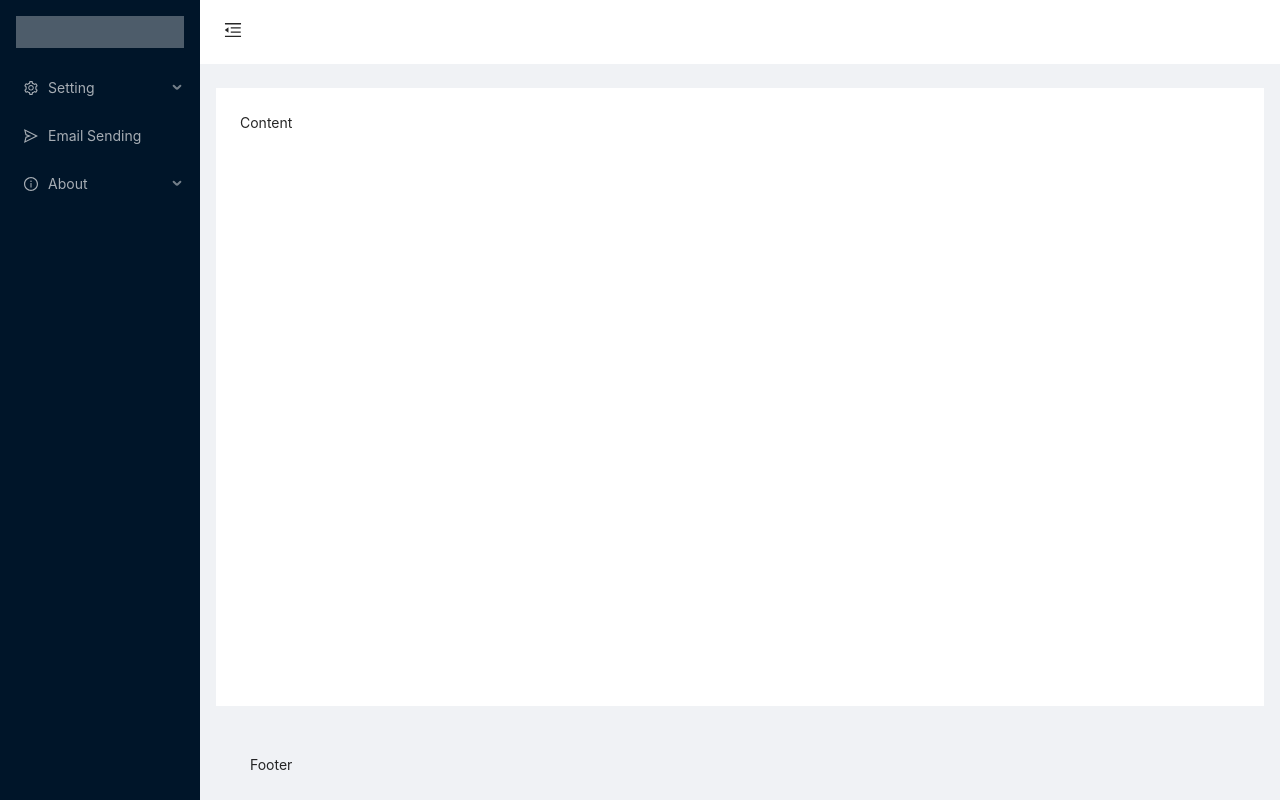
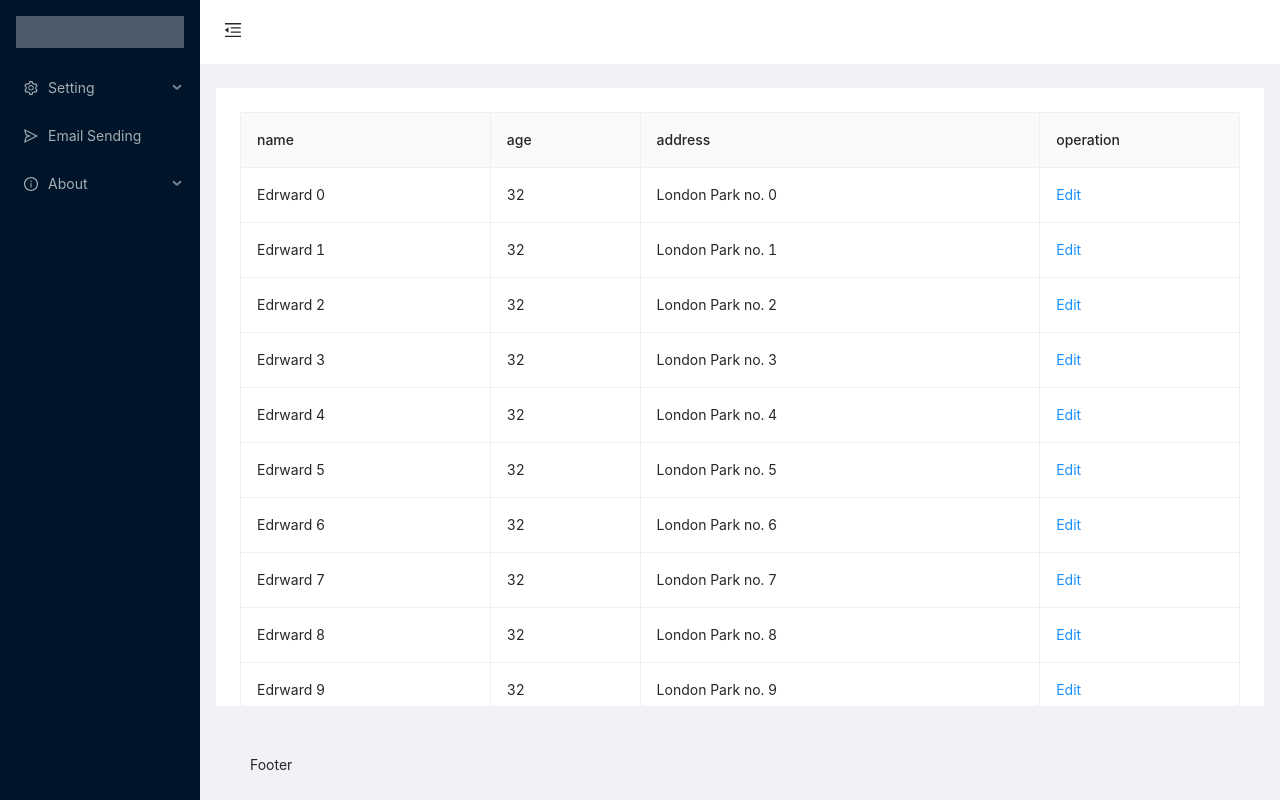
Before and after one commit to justalinko/ismailer-ui, a React (Create React App) app: page / in a window 1280 px wide. Built offline with nearby package versions, Linux system fonts and the light colour scheme.

Commit message:
initial editable table

```diff
--- a/src/App.tsx
+++ b/src/App.tsx
@@ -6,6 +6,7 @@ import React from "react";
 import { BrowserRouter as Router } from "react-router-dom";
 import "./App.css";
 import MainMenu from "./Molecules/MainMenu";
+import EditableTable from "./Molecules/Table";
 
 const { Header, Sider, Content } = Layout;
 
@@ -27,6 +28,7 @@ class App extends React.Component {
           <Sider trigger={null} collapsible collapsed={this.state.collapsed}>
             <div className="logo" />
             <MainMenu
+              inlineCollapsed={this.state.collapsed}
               items={[
                 {
                   label: "Setting",
@@ -76,9 +78,10 @@ class App extends React.Component {
                 margin: "24px 16px",
                 padding: 24,
                 minHeight: 280,
+                overflow: "scroll",
               }}
             >
-              Content
+              <EditableTable />
             </Content>
             <Footer about="test">Footer</Footer>
           </Layout>
--- a/src/Molecules/MainMenu/index.tsx
+++ b/src/Molecules/MainMenu/index.tsx
@@ -27,9 +27,9 @@ function renderMenu(menuItem: MenuItem) {
   );
 }
 
-const MainMenu = ({ items }: MainMenuProps) => {
+const MainMenu = ({ items, ...props }: MainMenuProps) => {
   return (
-    <Menu mode="inline" theme="dark" inlineCollapsed={true}>
+    <Menu mode="inline" theme="dark" {...props}>
       {items.map((menu) => renderMenu(menu))}
     </Menu>
   );
--- /dev/null
+++ b/src/Molecules/Table/index.tsx
@@ -0,0 +1,174 @@
+import React, { useState } from "react";
+import { Table, Input, InputNumber, Popconfirm, Form, Typography } from "antd";
+import "./style.css";
+
+interface Item {
+  key: string;
+  name: string;
+  age: number;
+  address: string;
+}
+
+const originData: Item[] = [];
+for (let i = 0; i < 100; i++) {
+  originData.push({
+    key: i.toString(),
+    name: `Edrward ${i}`,
+    age: 32,
+    address: `London Park no. ${i}`,
+  });
+}
+interface EditableCellProps extends React.HTMLAttributes<HTMLElement> {
+  editing: boolean;
+  dataIndex: string;
+  title: any;
+  inputType: "number" | "text";
+  record: Item;
+  index: number;
+  children: React.ReactNode;
+}
+
+const EditableCell: React.FC<EditableCellProps> = ({ editing, dataIndex, title, inputType, record, index, children, ...restProps }) => {
+  const inputNode = inputType === "number" ? <InputNumber /> : <Input />;
+
+  return (
+    <td {...restProps}>
+      {editing ? (
+        <Form.Item
+          name={dataIndex}
+          style={{ margin: 0 }}
+          rules={[
+            {
+              required: true,
+              message: `Please Input ${title}!`,
+            },
+          ]}
+        >
+          {inputNode}
+        </Form.Item>
+      ) : (
+        children
+      )}
+    </td>
+  );
+};
+
+const EditableTable = () => {
+  const [form] = Form.useForm();
+  const [data, setData] = useState(originData);
+  const [editingKey, setEditingKey] = useState("");
+
+  const isEditing = (record: Item) => record.key === editingKey;
+
+  const edit = (record: Partial<Item> & { key: React.Key }) => {
+    form.setFieldsValue({ name: "", age: "", address: "", ...record });
+    setEditingKey(record.key);
+  };
+
+  const cancel = () => {
+    setEditingKey("");
+  };
+
+  const save = async (key: React.Key) => {
+    try {
+      const row = (await form.validateFields()) as Item;
+
+      const newData = [...data];
+      const index = newData.findIndex((item) => key === item.key);
+      if (index > -1) {
+        const item = newData[index];
+        newData.splice(index, 1, {
+          ...item,
+          ...row,
+        });
+        setData(newData);
+        setEditingKey("");
+      } else {
+        newData.push(row);
+        setData(newData);
+        setEditingKey("");
+      }
+    } catch (errInfo) {
+      console.log("Validate Failed:", errInfo);
+    }
+  };
+
+  const columns = [
+    {
+      title: "name",
+      dataIndex: "name",
+      width: "25%",
+      editable: true,
+    },
+    {
+      title: "age",
+      dataIndex: "age",
+      width: "15%",
+      editable: true,
+    },
+    {
+      title: "address",
+      dataIndex: "address",
+      width: "40%",
+      editable: true,
+    },
+    {
+      title: "operation",
+      dataIndex: "operation",
+      render: (_: any, record: Item) => {
+        const editable = isEditing(record);
+        return editable ? (
+          <span>
+            <a href="javascript:;" onClick={() => save(record.key)} style={{ marginRight: 8 }}>
+              Save
+            </a>
+            <Popconfirm title="Sure to cancel?" onConfirm={cancel}>
+              <a>Cancel</a>
+            </Popconfirm>
+          </span>
+        ) : (
+          <Typography.Link disabled={editingKey !== ""} onClick={() => edit(record)}>
+            Edit
+          </Typography.Link>
+        );
+      },
+    },
+  ];
+
+  const mergedColumns = columns.map((col) => {
+    if (!col.editable) {
+      return col;
+    }
+    return {
+      ...col,
+      onCell: (record: Item) => ({
+        record,
+        inputType: col.dataIndex === "age" ? "number" : "text",
+        dataIndex: col.dataIndex,
+        title: col.title,
+        editing: isEditing(record),
+      }),
+    };
+  });
+
+  return (
+    <Form form={form} component={false}>
+      <Table
+        components={{
+          body: {
+            cell: EditableCell,
+          },
+        }}
+        bordered
+        dataSource={data}
+        columns={mergedColumns}
+        rowClassName="editable-row"
+        pagination={{
+          onChange: cancel,
+        }}
+      />
+    </Form>
+  );
+};
+
+export default EditableTable;
--- /dev/null
+++ b/src/Molecules/Table/style.css
@@ -0,0 +1,5 @@
+.editable-row .ant-form-item-explain {
+  position: absolute;
+  top: 100%;
+  font-size: 12px;
+}
```
